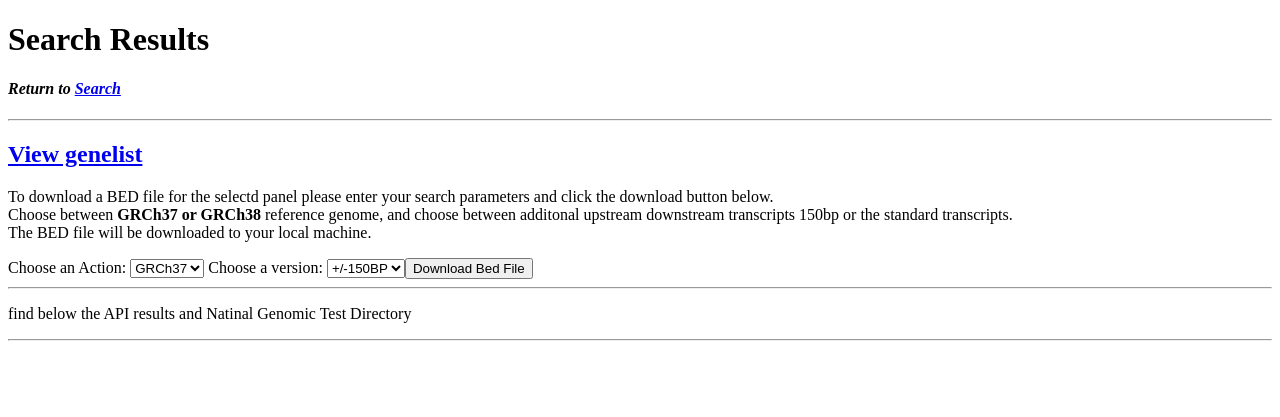
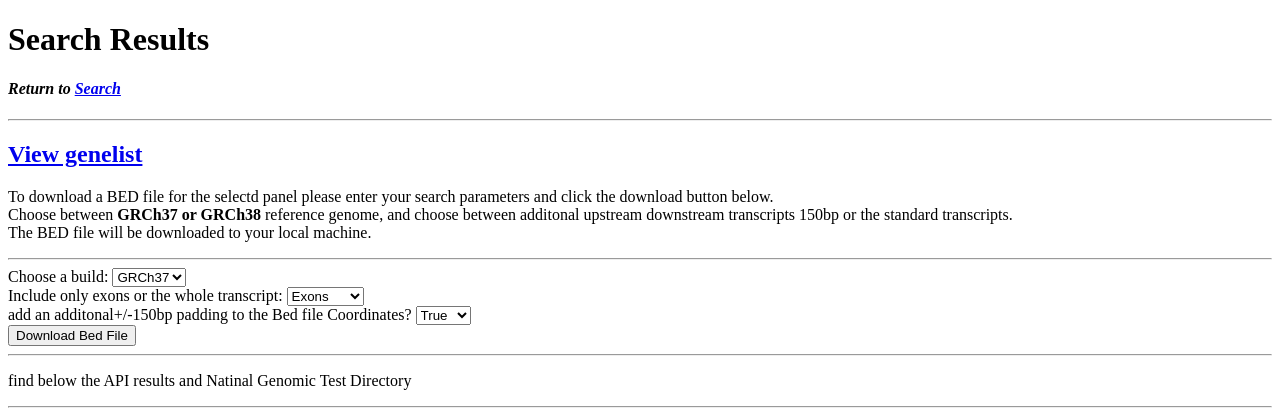
Before and after one commit to Mathew-B-SDGS/Group1_2023_Bioinfo_Stp, a Flask app: template templates/results.html in a window 1280 px wide. Shown: the top 417 px of the page. Run offline with Flask 3, Linux system fonts and the light colour scheme; the template is opened without the code that fills it, so the values that code supplies are empty.

Commit message:
tided up a few things

```diff
--- a/app.py
+++ b/app.py
@@ -61,7 +61,7 @@ def create_app(test_config=None):
     def test_data():
         """
         This is the search page route, it renders the search.html template with
-        the search form and a link to the home page using the Data submitted in the form
+        the search form and a link to the home page using the Data
         """
         if request.method == 'POST':
             r_code = request.form.get('r')
@@ -102,17 +102,30 @@ def create_app(test_config=None):
     @app.route("/search/download", endpoint="download", methods=['POST'])
     def download_file():
         r_code = session.get('r')
-        selected_action = request.form['action']
+        # choose between GRCh38 or GRCh37
+        selected_build = request.form['build']
+        # choose between Mane Select transcript coordinates or padded exon coordinates
         selected_lenght = request.form['version']
-        obj_for_bed = bedmake.RCodeToBedFile(r_code, padded_exons)
-        if selected_lenght == '150':
-            file_content = obj_for_bed.create_bed_file_iterable_150()
+        # add an additonal 15bp padding to the exons
+        selected_padding = request.form['padding']
+
+        obj_for_bed = bedmake.RCodeToBedFile(
+            test_code=r_code,
+            padded_exons=selected_lenght,
+            GRCh38=selected_build)
+
+        if selected_padding == 'True':
+            file_content = obj_for_bed.create_bed_file_iterable()
         else:
-            file_content = obj_for_bed.create_bed_file_iterable()
-        response = Response(file_content, content_type='text/plain')
-        file_name = f'generated_file_{r_code}.bed'
-        response.headers['Content-Disposition'] = f'attachment; filename={file_name}'
-        return response
+            file_content = obj_for_bed.get_coords_for_bed()
+
+        try:
+            response = Response(file_content, content_type='text/plain')
+            file_name = f'generated_file_{r_code}.bed'
+            response.headers['Content-Disposition'] = f'attachment; filename={file_name}'
+            return response
+        except Exception as e:
+            return f"Error: {str(e)}"
 
     """
     all blueprints are to be found below this comment
@@ -121,7 +134,6 @@ def create_app(test_config=None):
     - the database blueprint
     - the Auth blueprint (not yet implemented)
     """
-
     # install the database blueprint into the module
     app.register_blueprint(database_blueprint.bp, url_prefix='/database')
     app.register_blueprint(user_auth.bp, url_prefix='/auth')
--- a/templates/results.html
+++ b/templates/results.html
@@ -4,6 +4,7 @@
 <!--[if IE 8]>         <html class="no-js lt-ie9"> <![endif]-->
 <!--[if gt IE 8]>      <html class="no-js"> <!--<![endif]-->
 <html>
+
 <head>
     <meta charset="utf-8">
     <meta http-equiv="X-UA-Compatible" content="IE=edge">
@@ -12,6 +13,7 @@
     <meta name="viewport" content="width=device-width, initial-scale=1">
     <link rel="stylesheet" href="">
 </head>
+
 <body>
     <h1>Search Results {{results.r}}</h1>
     <h4> <i>Return to <a href="/">Search</a> </i> </h4>
@@ -23,20 +25,30 @@
         additonal upstream downstream transcripts 150bp or the standard transcripts. <br>
         The BED file will be downloaded to your local machine.
     </p>
+    <hr />
     <form action="/search/download" method="post">
-            <label for="action">Choose an Action:</label>
-            <select name="action" id="action">
+        <label for="build">Choose a build:</label>
+        <select name="build" id="build">
             <option value="GRCh37">GRCh37</option>
-                <option value="GRCh38"> GRCh38</option>
+            <option value="GRCh38">GRCh38</option>
         </select>
+        <br>
         <!-- choose between 150 or normal -->
-            <label for="version">Choose a version:</label>
+        <label for="version">Include only exons or the whole transcript:</label>
         <select name="version" id="version">
-                <option value="150">+/-150BP</option>
-                <option value="normal"> standard</option>
+            <option value="True">Exons</option>
+            <option value="False">transcript</option>
+        </select>
+        <br>
+        <label for="padding">add an additonal+/-150bp padding to the Bed file Coordinates?</label>
+        <select name="padding" id="padding">
+            <option value="True">True</option>
+            <option value="False">False</option>
+        </select>
         <br>
         <input type="submit" value="Download Bed File">
     </form>
+
     <!-- <h2><a href="/search/download"><b> Download</b></a></h2> -->
     <hr>
     <p> find below the API results and Natinal Genomic Test Directory</p>
@@ -53,4 +65,5 @@
 
     <script src="" async defer></script>
 </body>
+
 </html>
```
Also changed, not shown: modules/bedmake.py (+60 -40 lines). Lines whose indentation alone changed are shown as unchanged.
